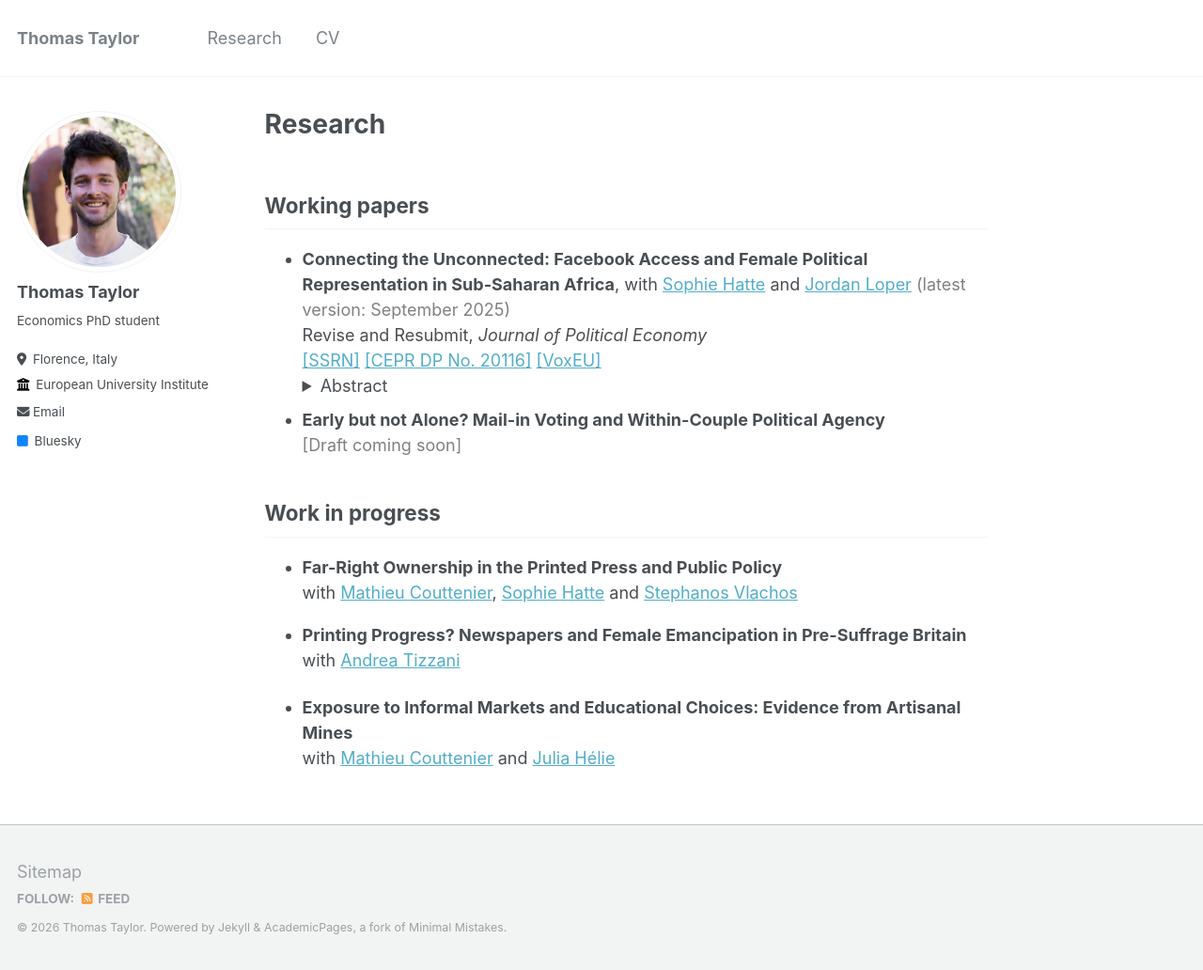
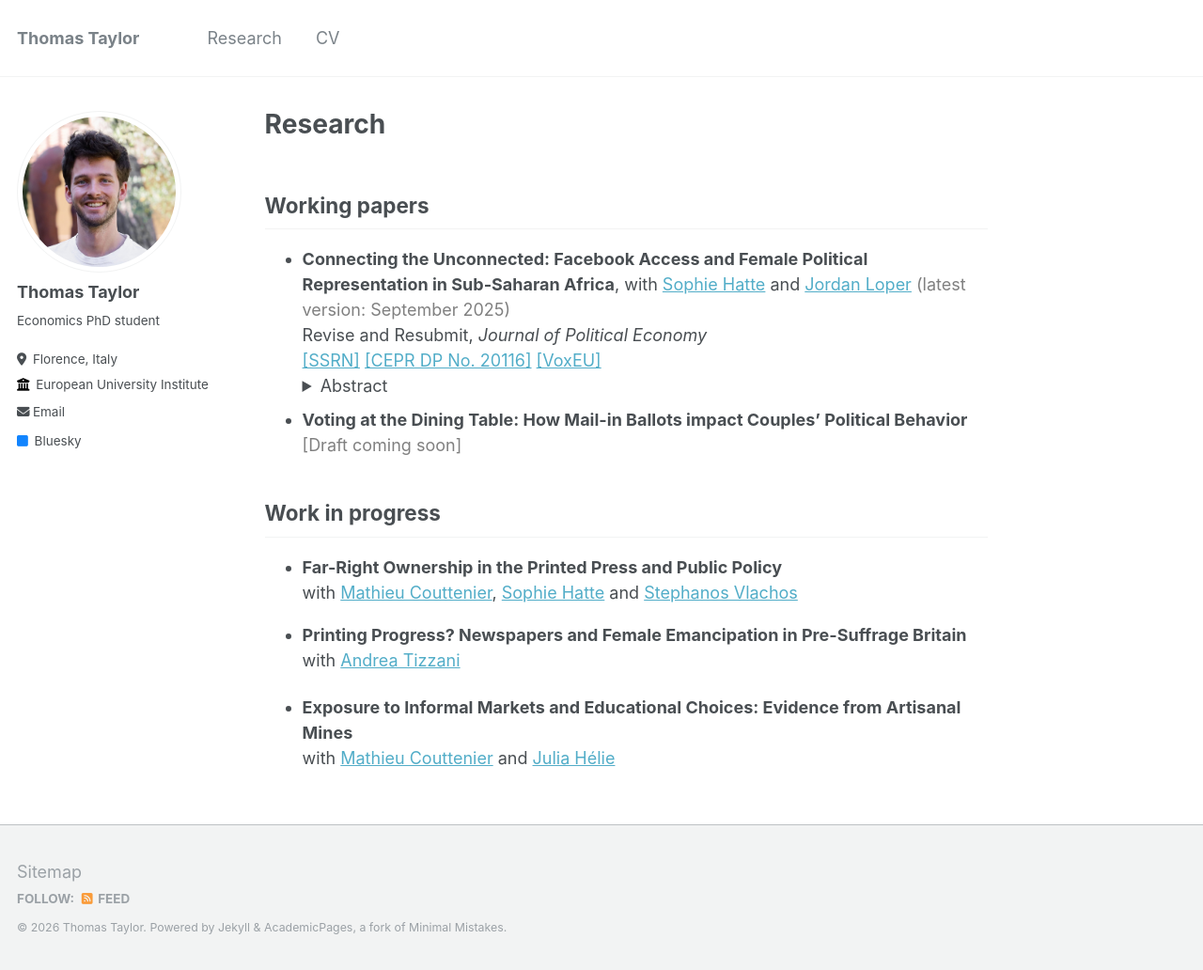
Before and after one commit to thomastaylor-econ/thomastaylor-econ.github.io, a Jekyll site: the page built from _pages/research.md, in a window 1280 px wide and 1032 px high. Shown: the whole window at 94% size. Built offline with Jekyll 4.4.1, drawn with Linux system fonts in a browser that asks for light colours.

Commit message:
Update research.md

```diff
--- a/_pages/research.md
+++ b/_pages/research.md
@@ -18,7 +18,7 @@ author_profile: true
   </div>
   </details>
 
- - **Early but not Alone? Mail-in Voting and Within-Couple Political Agency** <br/>
+ - **Voting at the Dining Table: How Mail-in Ballots impact Couples' Political Behavior** <br/>
   <span style="color:gray"> [Draft coming soon] </span> <br/>
 
 
```
